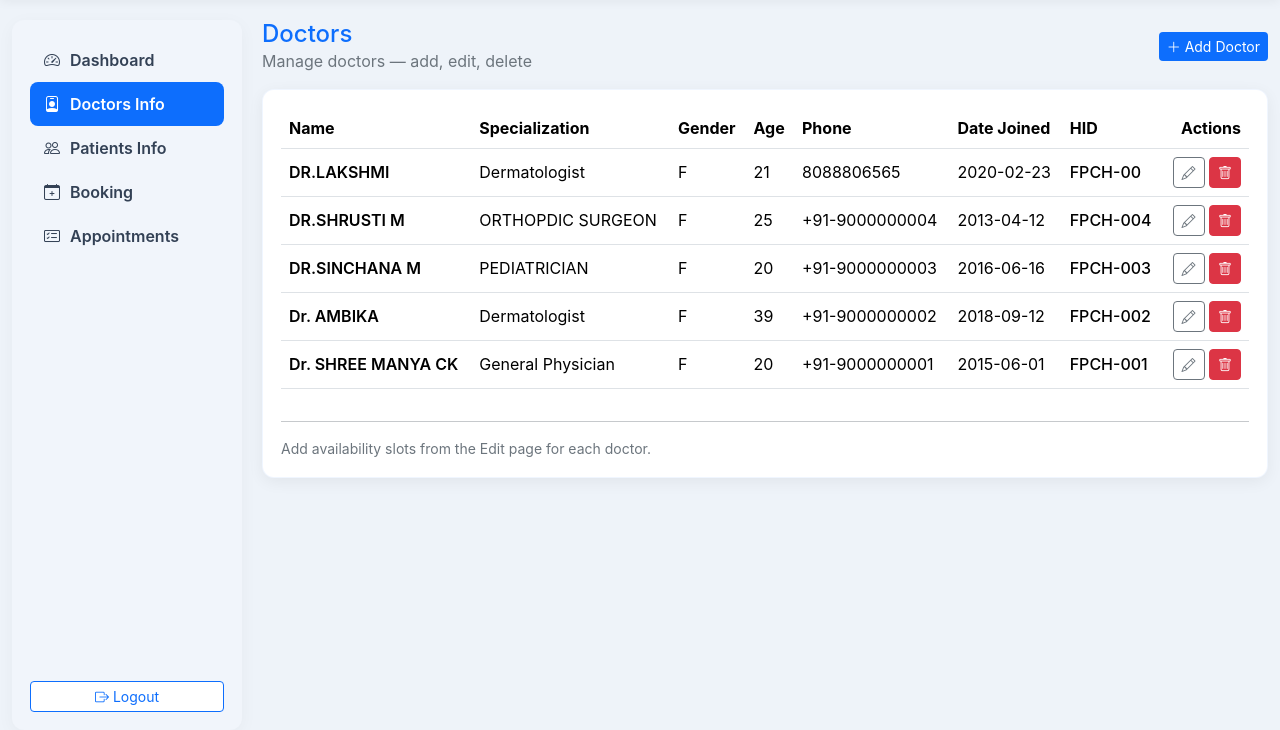
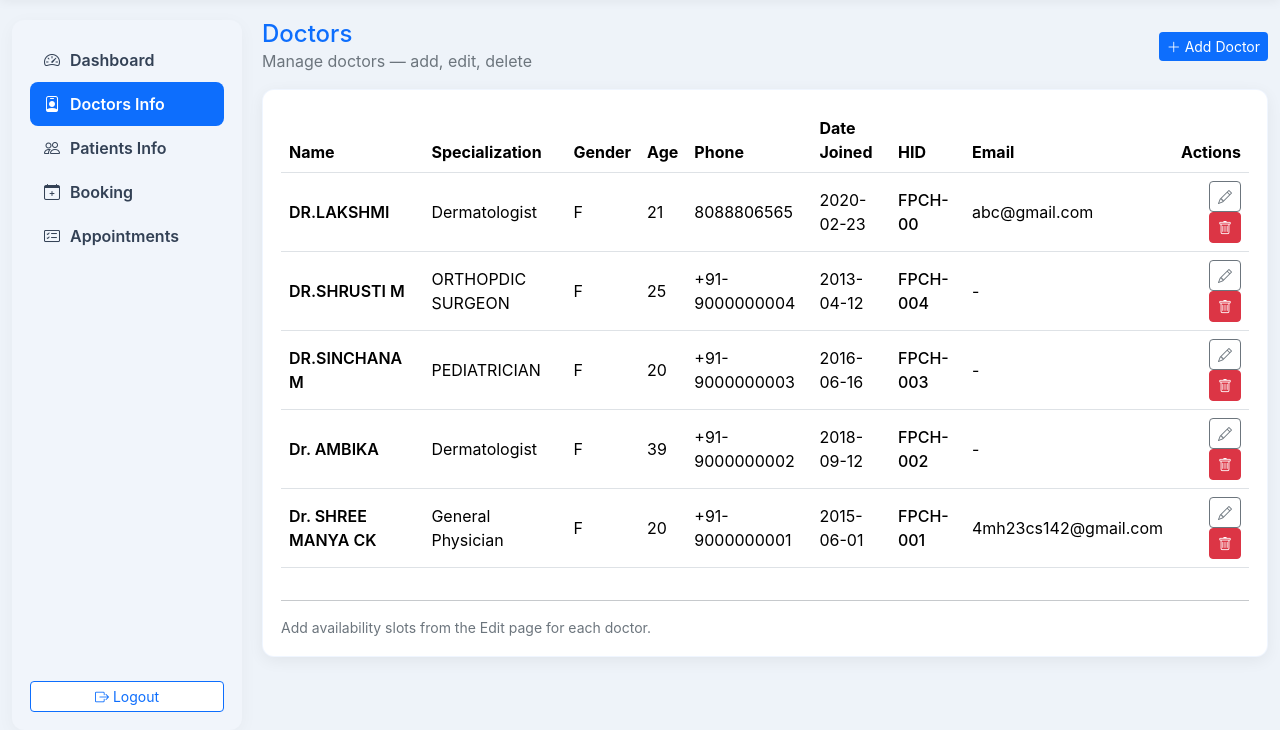
Before and after one commit to harishhh-paaatel/Fusion-hospital, a Flask app: page /doctors in a window 1280 px wide. Shown: the part 70-800 px from the top of the page. Run offline with Flask 3, Linux system fonts and the light colour scheme; a user stored in the database is signed in; data comes from the database, SQL or seed files in the repository; both versions use the stored data as it was after the commit.

Commit message:
email added

```diff
--- a/app.py
+++ b/app.py
@@ -33,6 +33,19 @@ def login_required(fn):
     return wrapper
 
 # -------------------------
+# global login requirement
+# -------------------------
+@app.before_request
+def require_login():
+    # allow access to login and static files only
+    if request.endpoint in ['login', 'static'] or request.path.startswith('/static/'):
+        return
+    # require login for all other routes, including logout
+    if not session.get("user"):
+        flash("Please login to continue.", "danger")
+        return redirect(url_for("login", next=request.path))
+
+# -------------------------
 # initialize DBs & tables
 # -------------------------
 def init_db():
@@ -53,14 +66,20 @@ def init_db():
                 address TEXT,
                 age INTEGER,
                 disease TEXT,
-                dob TEXT
+                dob TEXT,
+                email TEXT
             )
         """)
+        # Add email column if it doesn't exist
+        try:
+            cur.execute("ALTER TABLE patient ADD COLUMN email TEXT")
+        except sqlite3.OperationalError:
+            pass  # Column already exists
         cur.execute("SELECT COUNT(*) FROM patient")
         if cur.fetchone()[0] == 0:
-            cur.execute("""INSERT INTO patient (name,gender,phone,address,age,disease,dob)
-                           VALUES (?,?,?,?,?,?,?)""",
-                        ("Demo Patient","M","+91-9000000000","Demo Address",30,"General","1995-01-01"))
+            cur.execute("""INSERT INTO patient (name,gender,phone,address,age,disease,dob,email)
+                           VALUES (?,?,?,?,?,?,?,?)""",
+                        ("Demo Patient","M","+91-9000000000","Demo Address",30,"General","1995-01-01","demo.patient@example.com"))
         conn.commit()
 
     # doctors and slots
@@ -75,9 +94,15 @@ def init_db():
                 specialization TEXT,
                 age INTEGER,
                 date_of_joining TEXT,
-                hospital_id TEXT UNIQUE
+                hospital_id TEXT UNIQUE,
+                email TEXT
             )
         """)
+        # Add email column if it doesn't exist
+        try:
+            cur.execute("ALTER TABLE doctor ADD COLUMN email TEXT")
+        except sqlite3.OperationalError:
+            pass  # Column already exists
         cur.execute("""
             CREATE TABLE IF NOT EXISTS slot (
                 slot_id INTEGER PRIMARY KEY AUTOINCREMENT,
@@ -91,12 +116,12 @@ def init_db():
         """)
         cur.execute("SELECT COUNT(*) FROM doctor")
         if cur.fetchone()[0] == 0:
-            cur.execute("""INSERT INTO doctor (name,gender,phone,specialization,age,date_of_joining,hospital_id)
-                           VALUES (?,?,?,?,?,?,?)""",
-                        ("Dr. Reddy","M","+91-9000000001","General Physician",45,"2015-06-01","FPCH-001"))
-            cur.execute("""INSERT INTO doctor (name,gender,phone,specialization,age,date_of_joining,hospital_id)
-                           VALUES (?,?,?,?,?,?,?)""",
-                        ("Dr. Meera","F","+91-9000000002","Dermatologist",39,"2018-09-12","FPCH-002"))
+            cur.execute("""INSERT INTO doctor (name,gender,phone,specialization,age,date_of_joining,hospital_id,email)
+                           VALUES (?,?,?,?,?,?,?,?)""",
+                        ("Dr. Reddy","M","+91-9000000001","General Physician",45,"2015-06-01","FPCH-001","dr.reddy@example.com"))
+            cur.execute("""INSERT INTO doctor (name,gender,phone,specialization,age,date_of_joining,hospital_id,email)
+                           VALUES (?,?,?,?,?,?,?,?)""",
+                        ("Dr. Meera","F","+91-9000000002","Dermatologist",39,"2018-09-12","FPCH-002","dr.meera@example.com"))
         conn.commit()
 
     # appointments and users
@@ -196,7 +221,7 @@ def dashboard():
 def doctors():
     with sqlite3.connect(DOCTOR_DB) as conn:
         cur = conn.cursor()
-        cur.execute("SELECT doctor_id,name,gender,phone,specialization,age,date_of_joining,hospital_id FROM doctor ORDER BY name")
+        cur.execute("SELECT doctor_id,name,gender,phone,specialization,age,date_of_joining,hospital_id,email FROM doctor ORDER BY name")
         doctors = cur.fetchall()
     return render_template("doctors.html", hospital_name=HOSPITAL_NAME, doctors=doctors, user=session.get("user"))
 
@@ -211,13 +236,14 @@ def add_doctor():
         age = request.form.get("age") or None
         doj = request.form.get("date_of_joining")
         hid = request.form.get("hospital_id", "").strip()
+        email = request.form.get("email")
         if not name or not hid:
             flash("Name and Hospital ID are required.", "danger")
             return redirect(url_for("add_doctor"))
         with sqlite3.connect(DOCTOR_DB) as conn:
             cur = conn.cursor()
-            cur.execute("""INSERT INTO doctor (name,gender,phone,specialization,age,date_of_joining,hospital_id)
-                           VALUES (?,?,?,?,?,?,?)""", (name,gender,phone,specialization,age,doj,hid))
+            cur.execute("""INSERT INTO doctor (name,gender,phone,specialization,age,date_of_joining,hospital_id,email)
+                           VALUES (?,?,?,?,?,?,?,?)""", (name,gender,phone,specialization,age,doj,hid,email))
             conn.commit()
         flash("Doctor added.", "success")
         return redirect(url_for("doctors"))
@@ -236,12 +262,13 @@ def edit_doctor(doctor_id):
             age = request.form.get("age") or None
             doj = request.form.get("date_of_joining")
             hid = request.form.get("hospital_id", "").strip()
-            cur.execute("""UPDATE doctor SET name=?, gender=?, phone=?, specialization=?, age=?, date_of_joining=?, hospital_id=? WHERE doctor_id=?""",
-                        (name,gender,phone,specialization,age,doj,hid,doctor_id))
+            email = request.form.get("email")
+            cur.execute("""UPDATE doctor SET name=?, gender=?, phone=?, specialization=?, age=?, date_of_joining=?, hospital_id=?, email=? WHERE doctor_id=?""",
+                        (name,gender,phone,specialization,age,doj,hid,email,doctor_id))
             conn.commit()
             flash("Doctor updated.", "success")
             return redirect(url_for("doctors"))
-        cur.execute("SELECT doctor_id,name,gender,phone,specialization,age,date_of_joining,hospital_id FROM doctor WHERE doctor_id = ?", (doctor_id,))
+        cur.execute("SELECT doctor_id,name,gender,phone,specialization,age,date_of_joining,hospital_id,email FROM doctor WHERE doctor_id = ?", (doctor_id,))
         doc = cur.fetchone()
         # fetch slots for display (optional)
         cur.execute("SELECT slot_id,slot_date,start_time,end_time,is_available FROM slot WHERE doctor_id = ? ORDER BY slot_date,start_time", (doctor_id,))
@@ -267,7 +294,7 @@ def delete_doctor(doctor_id):
 def patients():
     with sqlite3.connect(PATIENT_DB) as conn:
         cur = conn.cursor()
-        cur.execute("SELECT patient_id,name,gender,phone,address,age,disease,dob FROM patient ORDER BY name")
+        cur.execute("SELECT patient_id,name,gender,phone,address,age,disease,dob,email FROM patient ORDER BY name")
         patients = cur.fetchall()
     return render_template("patients.html", hospital_name=HOSPITAL_NAME, patients=patients, user=session.get("user"))
 
@@ -282,13 +309,14 @@ def add_patient():
         age = request.form.get("age") or None
         disease = request.form.get("disease")
         dob = request.form.get("dob")
+        email = request.form.get("email")
         if not name:
             flash("Name required.", "danger")
             return redirect(url_for("add_patient"))
         with sqlite3.connect(PATIENT_DB) as conn:
             cur = conn.cursor()
-            cur.execute("""INSERT INTO patient (name,gender,phone,address,age,disease,dob)
-                           VALUES (?,?,?,?,?,?,?)""", (name,gender,phone,address,age,disease,dob))
+            cur.execute("""INSERT INTO patient (name,gender,phone,address,age,disease,dob,email)
+                           VALUES (?,?,?,?,?,?,?,?)""", (name,gender,phone,address,age,disease,dob,email))
             conn.commit()
         flash("Patient added.", "success")
         return redirect(url_for("patients"))
@@ -307,12 +335,13 @@ def edit_patient(patient_id):
             age = request.form.get("age") or None
             disease = request.form.get("disease")
             dob = request.form.get("dob")
-            cur.execute("""UPDATE patient SET name=?,gender=?,phone=?,address=?,age=?,disease=?,dob=? WHERE patient_id=?""",
-                        (name,gender,phone,address,age,disease,dob,patient_id))
+            email = request.form.get("email")
+            cur.execute("""UPDATE patient SET name=?,gender=?,phone=?,address=?,age=?,disease=?,dob=?,email=? WHERE patient_id=?""",
+                        (name,gender,phone,address,age,disease,dob,email,patient_id))
             conn.commit()
             flash("Patient updated.", "success")
             return redirect(url_for("patients"))
-        cur.execute("SELECT patient_id,name,gender,phone,address,age,disease,dob FROM patient WHERE patient_id = ?", (patient_id,))
+        cur.execute("SELECT patient_id,name,gender,phone,address,age,disease,dob,email FROM patient WHERE patient_id = ?", (patient_id,))
         p = cur.fetchone()
     return render_template("edit_patient.html", hospital_name=HOSPITAL_NAME, patient=p, user=session.get("user"))
 
@@ -618,6 +647,7 @@ def edit_booking(appt_id):
 # debug helper (show registered routes + templates)
 # -------------------------
 @app.route("/debug_routes_full")
+@login_required
 def debug_routes_full():
     out = []
     out.append("<h3>Registered routes</h3><ul>")
--- a/templates/doctors.html
+++ b/templates/doctors.html
@@ -15,7 +15,7 @@
     <table class="table table-hover align-middle">
       <thead>
         <tr>
-          <th>Name</th><th>Specialization</th><th>Gender</th><th>Age</th><th>Phone</th><th>Date Joined</th><th>HID</th><th class="text-end">Actions</th>
+          <th>Name</th><th>Specialization</th><th>Gender</th><th>Age</th><th>Phone</th><th>Date Joined</th><th>HID</th><th>Email</th><th class="text-end">Actions</th>
         </tr>
       </thead>
       <tbody>
@@ -29,6 +29,7 @@
             <td class="muted">{{ d[3] or '-' }}</td>
             <td class="muted">{{ d[6] or '-' }}</td>
             <td class="fw-medium">{{ d[7] or '-' }}</td>
+            <td class="muted">{{ d[8] or '-' }}</td>
             <td class="text-end">
               <a class="btn btn-sm btn-outline-secondary" href="{{ url_for('edit_doctor', doctor_id=d[0]) }}"><i class="bi bi-pencil"></i></a>
               <form method="post" action="{{ url_for('delete_doctor', doctor_id=d[0]) }}" style="display:inline" onsubmit="return confirm('Delete doctor?');">
@@ -38,7 +39,7 @@
           </tr>
           {% endfor %}
         {% else %}
-          <tr><td colspan="8" class="text-center muted">No doctors found.</td></tr>
+          <tr><td colspan="9" class="text-center muted">No doctors found.</td></tr>
         {% endif %}
       </tbody>
     </table>
--- a/templates/edit_doctor.html
+++ b/templates/edit_doctor.html
@@ -20,6 +20,7 @@
       <div class="col-md-3"><input name="date_of_joining" type="date" class="form-control" value="{{ doctor[6] if doctor else '' }}"></div>
 
       <div class="col-md-6"><input name="hospital_id" class="form-control" placeholder="Hospital ID (FPCH-...)" value="{{ doctor[7] if doctor else '' }}" required></div>
+      <div class="col-md-6"><input name="email" type="email" class="form-control" placeholder="Email" value="{{ doctor[8] if doctor else '' }}"></div>
     </div>
 
     <div class="mt-3">
--- a/templates/edit_patient.html
+++ b/templates/edit_patient.html
@@ -19,6 +19,7 @@
       <div class="col-md-3"><input name="age" class="form-control" placeholder="Age" value="{{ patient[5] if patient else '' }}"></div>
       <div class="col-md-3"><input name="dob" type="date" class="form-control" value="{{ patient[7] if patient else '' }}"></div>
 
+      <div class="col-md-6"><input name="email" type="email" class="form-control" placeholder="Email" value="{{ patient[8] if patient else '' }}"></div>
       <div class="col-12"><input name="disease" class="form-control" placeholder="Disease" value="{{ patient[6] if patient else '' }}"></div>
     </div>
 
--- a/templates/patients.html
+++ b/templates/patients.html
@@ -14,7 +14,7 @@
   <div class="table-responsive">
     <table class="table table-hover align-middle">
       <thead>
-        <tr><th>Name</th><th>Gender</th><th>Phone</th><th>Age</th><th>Address</th><th>Disease</th><th>DOB</th><th class="text-end">Actions</th></tr>
+        <tr><th>Name</th><th>Gender</th><th>Phone</th><th>Age</th><th>Address</th><th>Disease</th><th>DOB</th><th>Email</th><th class="text-end">Actions</th></tr>
       </thead>
       <tbody>
         {% if patients %}
@@ -27,6 +27,7 @@
             <td class="muted">{{ p[4] or '-' }}</td>
             <td class="muted">{{ p[6] or '-' }}</td>
             <td class="muted">{{ p[7] or '-' }}</td>
+            <td class="muted">{{ p[8] or '-' }}</td>
             <td class="text-end">
               <a class="btn btn-sm btn-outline-secondary" href="{{ url_for('edit_patient', patient_id=p[0]) }}"><i class="bi bi-pencil"></i></a>
               <form method="post" action="{{ url_for('delete_patient', patient_id=p[0]) }}" style="display:inline" onsubmit="return confirm('Delete patient?');">
@@ -36,7 +37,7 @@
           </tr>
           {% endfor %}
         {% else %}
-          <tr><td colspan="8" class="text-center muted">No patients found.</td></tr>
+          <tr><td colspan="9" class="text-center muted">No patients found.</td></tr>
         {% endif %}
       </tbody>
     </table>
```
Also changed, not shown: appointment.db, doctor.db, patient.db.
